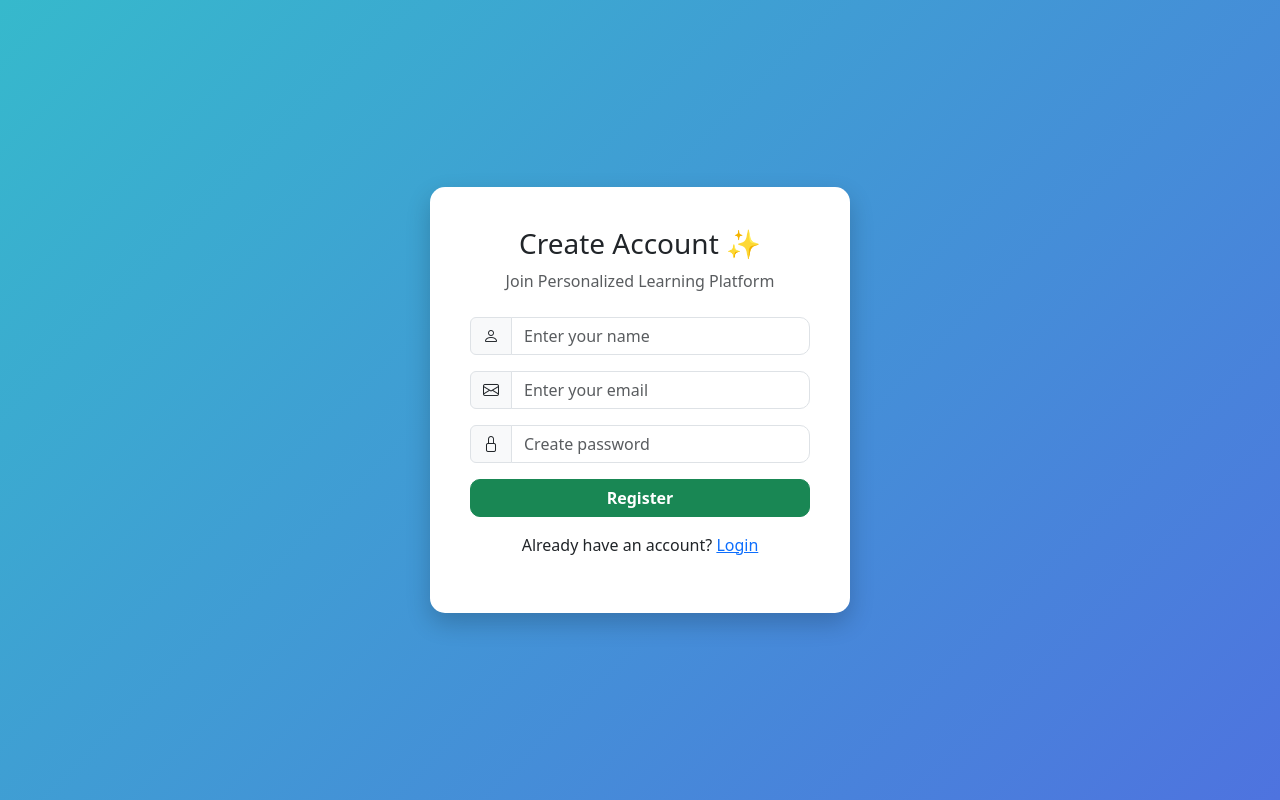
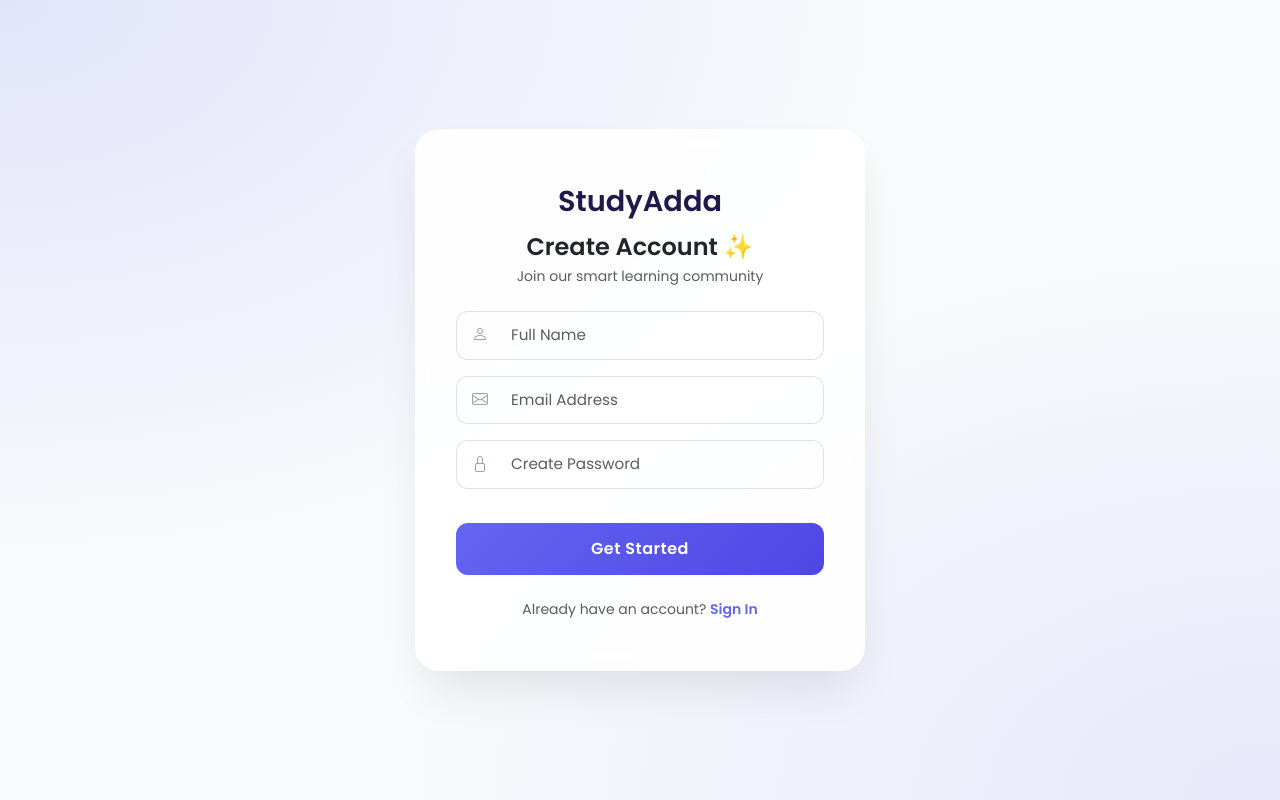
Before and after one commit to MahiSinghh/personalized-learning-platform, a Flask app: page /register in a window 1280 px wide. Run offline with Flask 3, Linux system fonts and the light colour scheme.

Commit message:
style: modernize registration page with glassmorphism and poppins font

```diff
--- a/templates/register.html
+++ b/templates/register.html
@@ -1,43 +1,119 @@
 <!DOCTYPE html>
 <html lang="en">
 <head>
-    <title>Register - Learning Platform</title>
-    <meta name="viewport" content="width=device-width, initial-scale=1">
+    <meta charset="UTF-8">
+    <meta name="viewport" content="width=device-width, initial-scale=1.0">
+    <title>Create Account - StudyAdda</title>
 
-    <!-- Bootstrap 5 -->
     <link href="https://cdn.jsdelivr.net/npm/bootstrap@5.3.2/dist/css/bootstrap.min.css" rel="stylesheet">
+    <link href="https://fonts.googleapis.com/css2?family=Poppins:wght@300;400;600&display=swap" rel="stylesheet">
     <link href="https://cdn.jsdelivr.net/npm/bootstrap-icons@1.11.1/font/bootstrap-icons.css" rel="stylesheet">
 
     <style>
+        :root {
+            --primary-gradient: linear-gradient(135deg, #6366f1 0%, #4f46e5 100%);
+            --soft-bg: #f8fafc;
+        }
+
         body {
-            background: linear-gradient(135deg, #36b9cc, #4e73df);
+            font-family: 'Poppins', sans-serif;
+            background: var(--soft-bg);
+            background-image:
+                radial-gradient(at 0% 0%, rgba(99, 102, 241, 0.15) 0px, transparent 50%),
+                radial-gradient(at 100% 100%, rgba(79, 70, 229, 0.1) 0px, transparent 50%);
             height: 100vh;
             display: flex;
             justify-content: center;
             align-items: center;
+            margin: 0;
         }
 
         .register-card {
-            width: 420px;
-            padding: 40px;
-            border-radius: 15px;
-            background: white;
-            box-shadow: 0 10px 25px rgba(0,0,0,0.2);
-            animation: fadeIn 0.7s ease-in-out;
+            width: 100%;
+            max-width: 450px;
+            padding: 50px 40px;
+            border-radius: 24px;
+            background: rgba(255, 255, 255, 0.9);
+            backdrop-filter: blur(10px);
+            border: 1px solid rgba(255, 255, 255, 0.4);
+            box-shadow: 0 25px 50px -12px rgba(0, 0, 0, 0.1);
+            animation: slideUp 0.6s cubic-bezier(0.16, 1, 0.3, 1);
+        }
+
+        @keyframes slideUp {
+            from { opacity: 0; transform: translateY(30px); }
+            to { opacity: 1; transform: translateY(0); }
+        }
+
+        .brand-logo {
+            font-size: 1.8rem;
+            font-weight: 700;
+            color: #1e1b4b;
+            margin-bottom: 10px;
+            display: inline-block;
+            text-decoration: none;
+        }
+
+        .input-group-text {
+            background: transparent;
+            border-right: none;
+            color: #94a3b8;
+            border-radius: 12px 0 0 12px;
+            padding-left: 15px;
         }
 
         .form-control {
-            border-radius: 10px;
+            border-left: none;
+            border-radius: 0 12px 12px 0;
+            padding: 12px;
+            font-size: 0.95rem;
+            color: #334155;
+            background: transparent;
+        }
+
+        .form-control:focus {
+            box-shadow: none;
+            border-color: #dee2e6;
+        }
+
+        .input-group:focus-within .input-group-text,
+        .input-group:focus-within .form-control {
+            border-color: #6366f1;
+            background: #fff;
         }
 
         .btn-register {
-            border-radius: 10px;
+            background: var(--primary-gradient);
+            border: none;
+            padding: 14px;
+            border-radius: 12px;
+            font-weight: 600;
+            letter-spacing: 0.5px;
+            transition: all 0.3s;
+            margin-top: 10px;
+        }
+
+        .btn-register:hover {
+            transform: translateY(-2px);
+            box-shadow: 0 10px 20px rgba(99, 102, 241, 0.3);
+            opacity: 0.9;
+        }
+
+        .login-link {
+            color: #6366f1;
+            text-decoration: none;
             font-weight: 600;
         }
 
-        @keyframes fadeIn {
-            from {opacity: 0; transform: translateY(20px);}
-            to {opacity: 1; transform: translateY(0);}
+        .login-link:hover {
+            text-decoration: underline;
+        }
+
+        /* Flashed Messages Styling */
+        .alert {
+            border-radius: 12px;
+            font-size: 0.85rem;
+            border: none;
         }
     </style>
 </head>
@@ -45,53 +121,50 @@
 <body>
 
 <div class="register-card text-center">
-    <h3 class="mb-2">Create Account ✨</h3>
-    <p class="text-muted mb-4">Join Personalized Learning Platform</p>
-
+    <a href="/" class="brand-logo">
+        <i class="bi bi-graduation-cap-fill text-primary"></i> StudyAdda
+    </a>
+    <h4 class="fw-bold mb-1">Create Account ✨</h4>
+    <p class="text-muted mb-4 small">Join our smart learning community</p>
 
     {% with messages = get_flashed_messages(with_categories=true) %}
         {% if messages %}
             {% for category, message in messages %}
-                <div class="alert alert-{{ category }} alert-dismissible fade show" role="alert">
+                <div class="alert alert-{{ 'danger' if category == 'error' else category }} alert-dismissible fade show" role="alert">
+                    <i class="bi {{ 'bi-exclamation-circle' if category == 'error' else 'bi-check-circle' }} me-2"></i>
                     {{ message }}
                     <button type="button" class="btn-close" data-bs-dismiss="alert"></button>
                 </div>
             {% endfor %}
         {% endif %}
     {% endwith %}
+
     <form method="POST">
-
         <div class="mb-3 input-group">
-            <span class="input-group-text">
-                <i class="bi bi-person"></i>
-            </span>
-            <input type="text" name="name" class="form-control" placeholder="Enter your name" required>
+            <span class="input-group-text"><i class="bi bi-person"></i></span>
+            <input type="text" name="name" class="form-control" placeholder="Full Name" required>
         </div>
 
         <div class="mb-3 input-group">
-            <span class="input-group-text">
-                <i class="bi bi-envelope"></i>
-            </span>
-            <input type="email" name="email" class="form-control" placeholder="Enter your email" required>
+            <span class="input-group-text"><i class="bi bi-envelope"></i></span>
+            <input type="email" name="email" class="form-control" placeholder="Email Address" required>
         </div>
 
-        <div class="mb-3 input-group">
-            <span class="input-group-text">
-                <i class="bi bi-lock"></i>
-            </span>
-            <input type="password" name="password" class="form-control" placeholder="Create password" required>
+        <div class="mb-4 input-group">
+            <span class="input-group-text"><i class="bi bi-lock"></i></span>
+            <input type="password" name="password" class="form-control" placeholder="Create Password" required>
         </div>
 
-        <button type="submit" class="btn btn-success w-100 btn-register">
-            Register
+        <button type="submit" class="btn btn-primary w-100 btn-register">
+            Get Started
         </button>
 
-        <p class="mt-3">
-            Already have an account? <a href="/login">Login</a>
+        <p class="mt-4 mb-0 text-muted small">
+            Already have an account? <a href="/login" class="login-link">Sign In</a>
         </p>
-
     </form>
 </div>
+
 <script src="https://cdn.jsdelivr.net/npm/bootstrap@5.3.2/dist/js/bootstrap.bundle.min.js"></script>
 
 </body>
```
